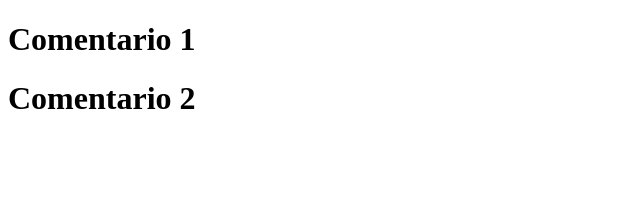
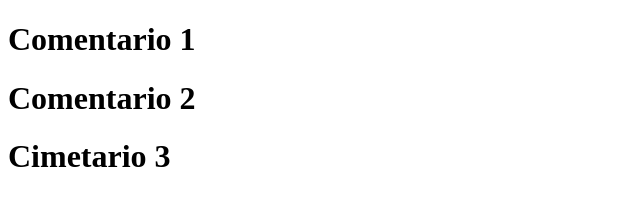
Before and after one commit to clperez22/evaluacion_2, a plain HTML site: page index.html in a window 1280 px wide. Shown: the whole page, without its empty margins (0-640 px from the left). Drawn offline with Linux system fonts and the light colour scheme.

Commit message:
comentario footer

```diff
--- a/index.html
+++ b/index.html
@@ -12,6 +12,8 @@
     <main>
         <h1>Comentario 2</h1>
     </main>
-    <footer></footer>
+    <footer>
+        <h1>Cimetario 3</h1>
+    </footer>
 </body>
 </html>
```
